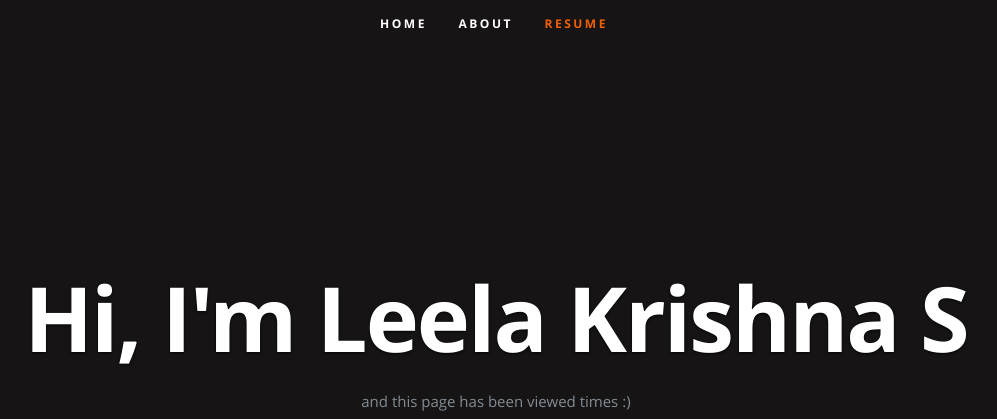
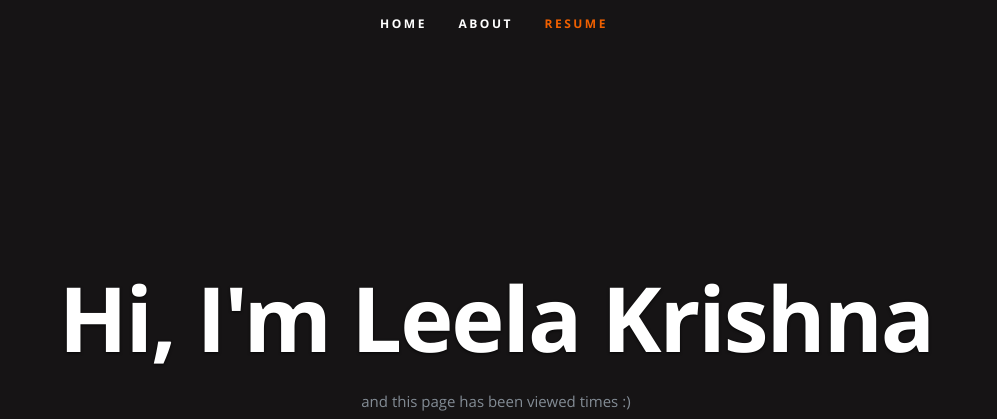
Before and after one commit to leelakrishnasarepalli/azure-resume, a plain HTML site: page frontend/index.html in a window 1280 px wide. Shown: the top 419 px of the page, without its empty margins (146-1143 px from the left). Drawn offline with nearby package versions, Linux system fonts and the light colour scheme; no server answers.

Commit message:
Update to HTML 8

```diff
--- a/frontend/index.html
+++ b/frontend/index.html
@@ -54,7 +54,7 @@
 
       <div class="row banner">
          <div class="banner-text">
-            <h1 class="responsive-headline">Hi, I'm Leela Krishna S</h1>
+            <h1 class="responsive-headline">Hi, I'm Leela Krishna</h1>
 
             <p>and this page has been viewed <a id="counter"></a> times :) </p>
             <ul class="social">
```
Also changed, not shown: 1 other file.
